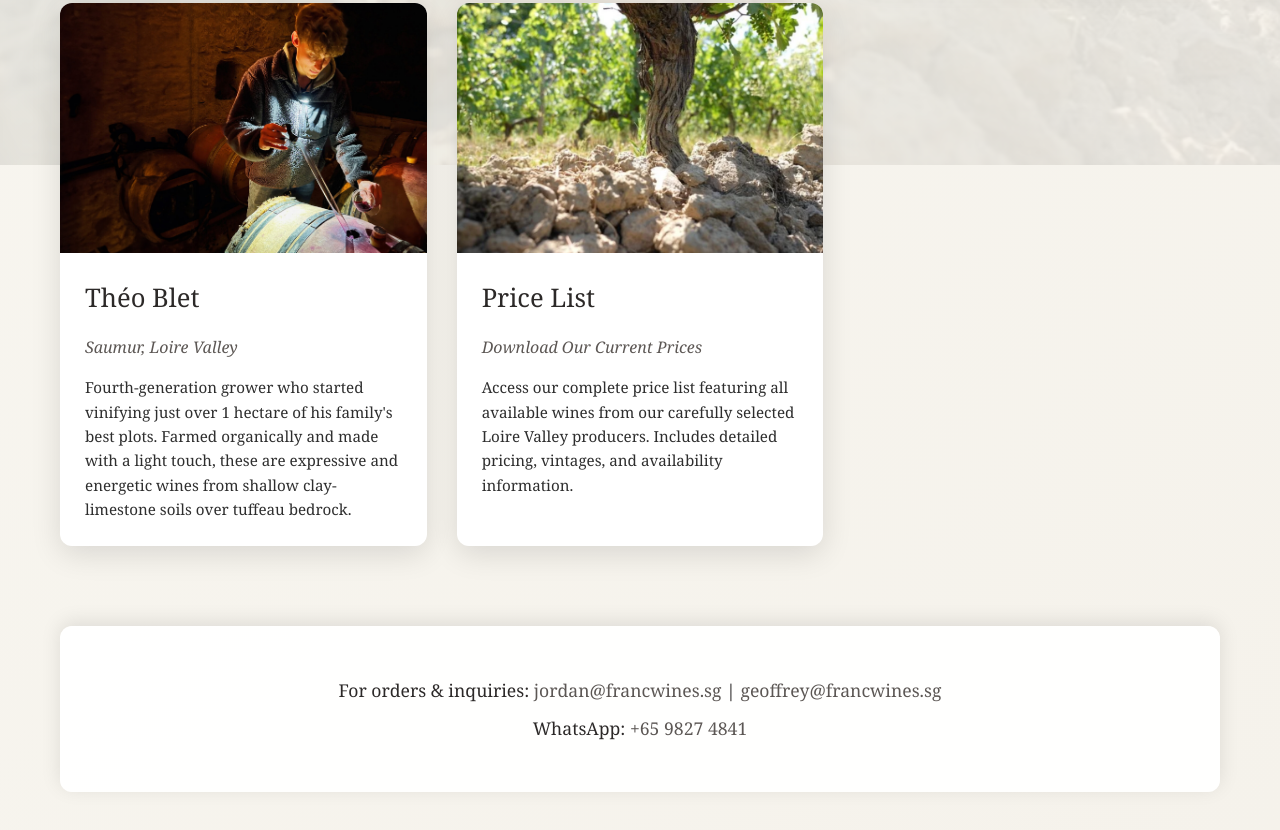
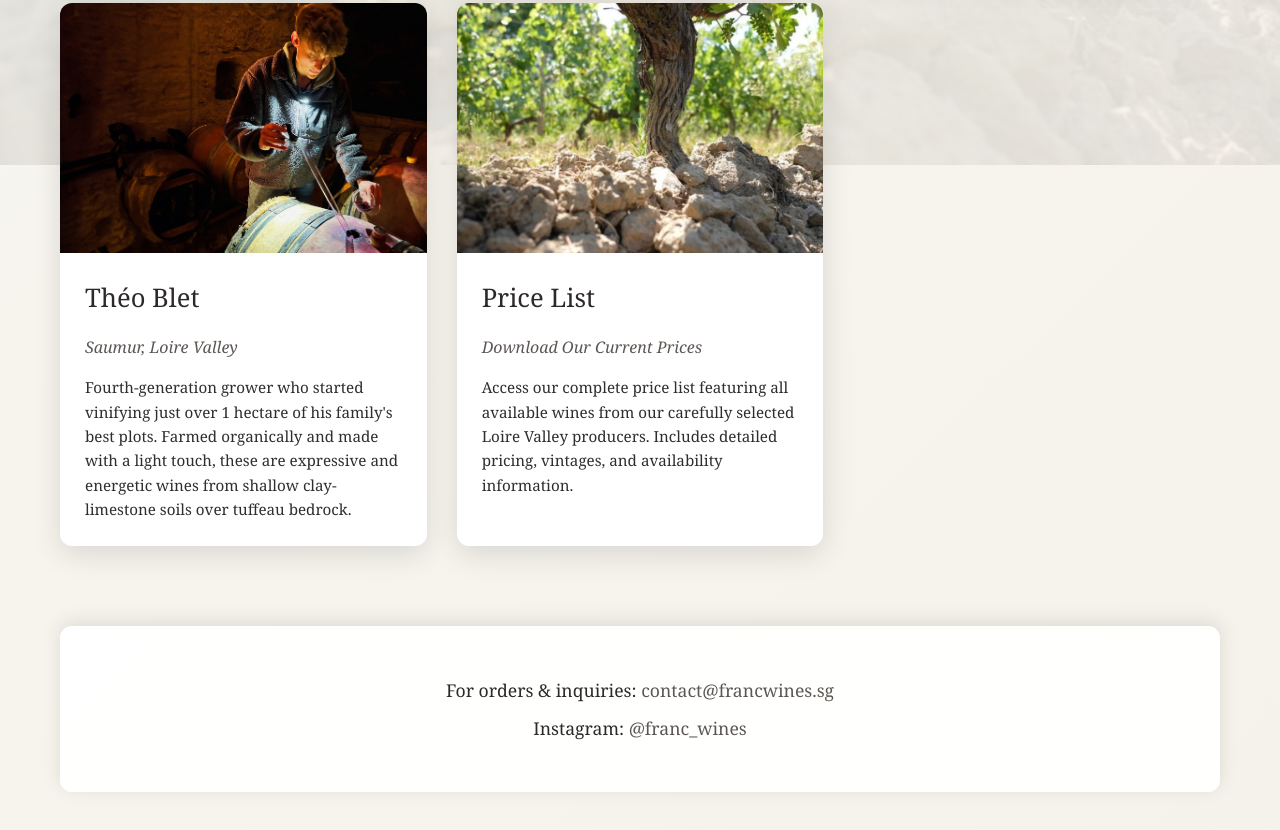
Before and after one commit to maxlmn/franc_wines, a plain HTML site: page docs/index.html in a window 1280 px wide. Shown: the part 635-1465 px from the top of the page. Drawn offline with Linux system fonts and the light colour scheme; files whose address does not match are found by name.

```diff
--- a/docs/index.html
+++ b/docs/index.html
@@ -61,8 +61,8 @@
     </div>
 
     <div class="footer">
-      <p class="contact-info">For orders & inquiries: <a href="mailto:jordan@francwines.sg">jordan@francwines.sg</a> | <a href="mailto:geoffrey@francwines.sg">geoffrey@francwines.sg</a></p>
-      <p class="contact-info">WhatsApp: <a href="https://wa.me/6598274841">+65 9827 4841</a></p>
+      <p class="contact-info">For orders & inquiries: <a href="mailto:contact@francwines.sg">contact@francwines.sg</a></p>
+      <p class="contact-info">Instagram: <a href="https://instagram.com/franc_wines">@franc_wines</a></p>
     </div>
   </div>
 </body>
```
